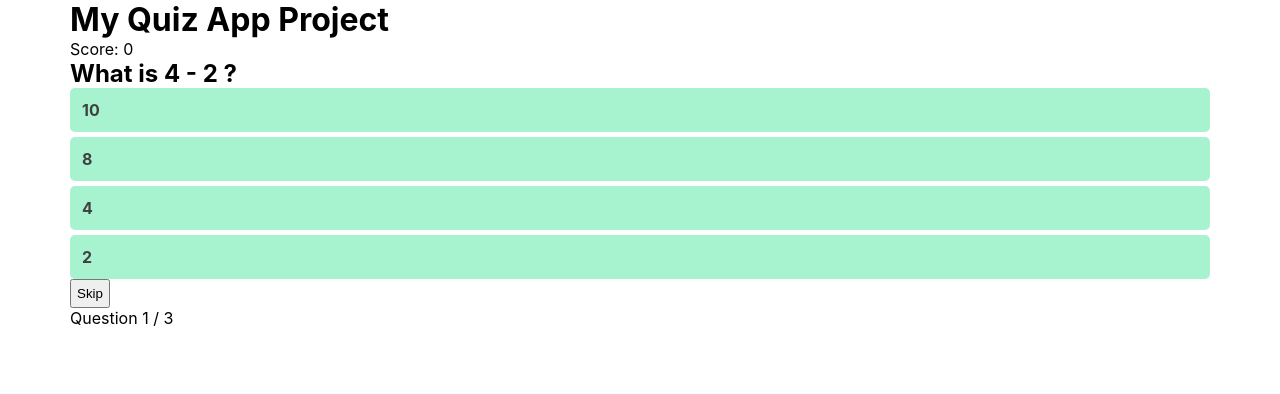
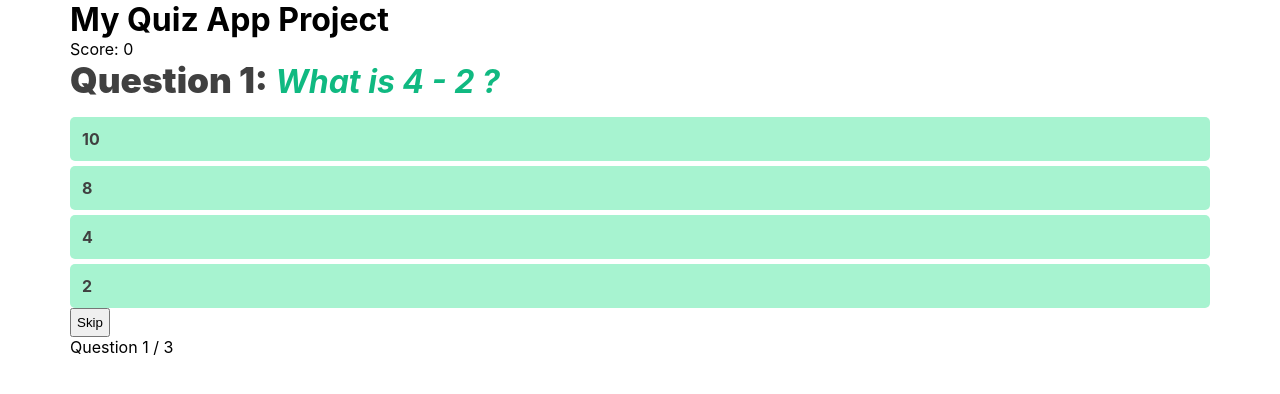
Before and after one commit to Konrad-Jalowy/reactquizapp, a React (Create React App) app: page / in a window 1280 px wide. Both pictures are taken after a click on the button "Start". Shown: the top 394 px of the page. Built offline with nearby package versions, Linux system fonts and the light colour scheme.

Commit message:
css styles

```diff
--- /dev/null
+++ b/src/components/quiz/Question.css
@@ -0,0 +1,11 @@
+h2 {
+    font-size: 2rem;
+    margin-bottom: 1rem;
+    color: rgb(16 185 129);
+}
+
+.index {
+    color: rgb(64 64 64);
+    font-weight: bolder;
+    font-size: 2.2rem;
+}
--- a/src/components/quiz/Question.js
+++ b/src/components/quiz/Question.js
@@ -1,9 +1,9 @@
 import LIST from "../../utils/list2";
-
+import './Question.css';
 function Question({idx}){
 
     return (
-        <h2>{LIST[idx].question}</h2>
+        <h2><span className="index">Question {idx+1}:</span> <em>{LIST[idx].question}</em></h2>
     )
 }
 
```
